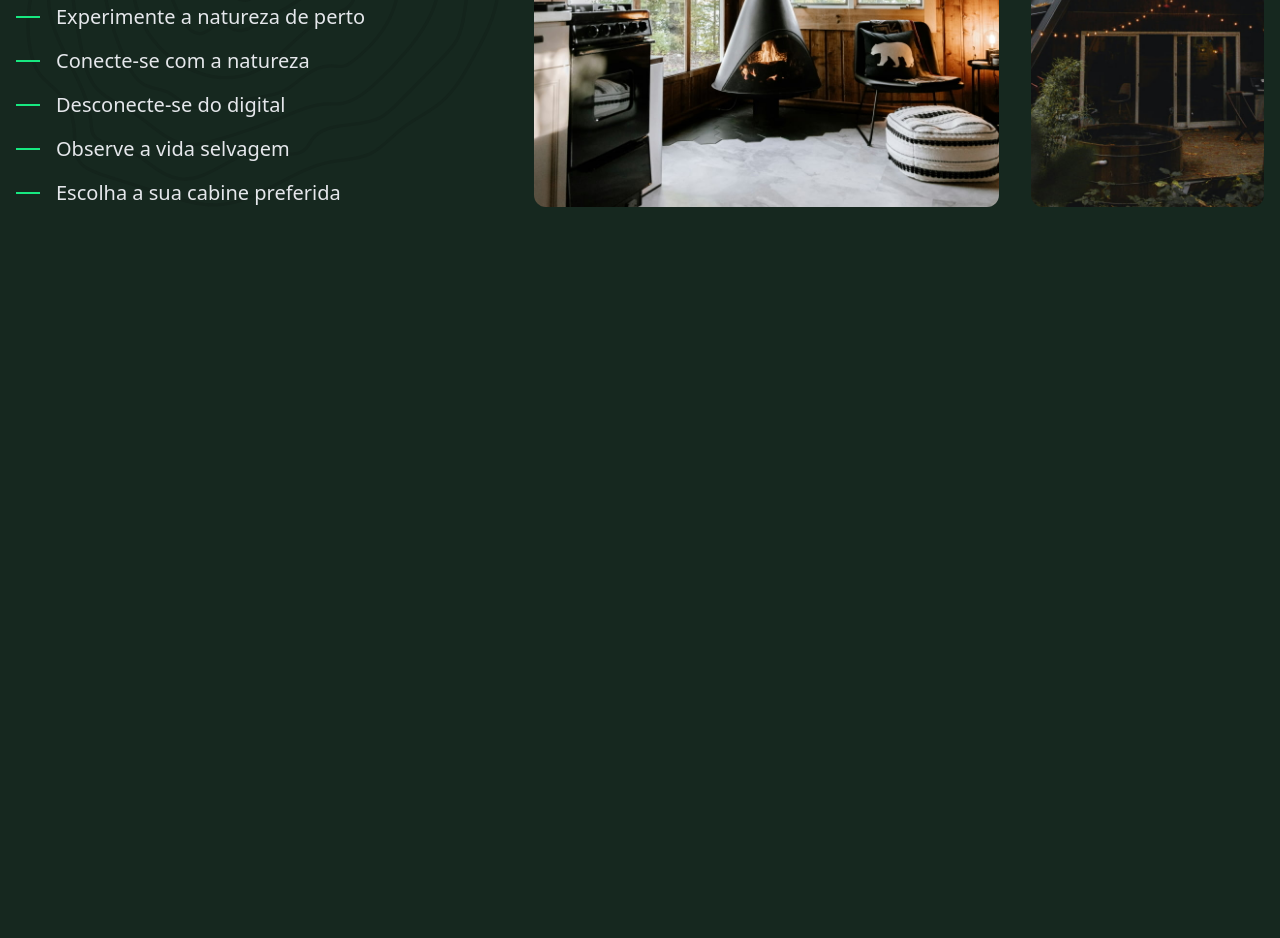
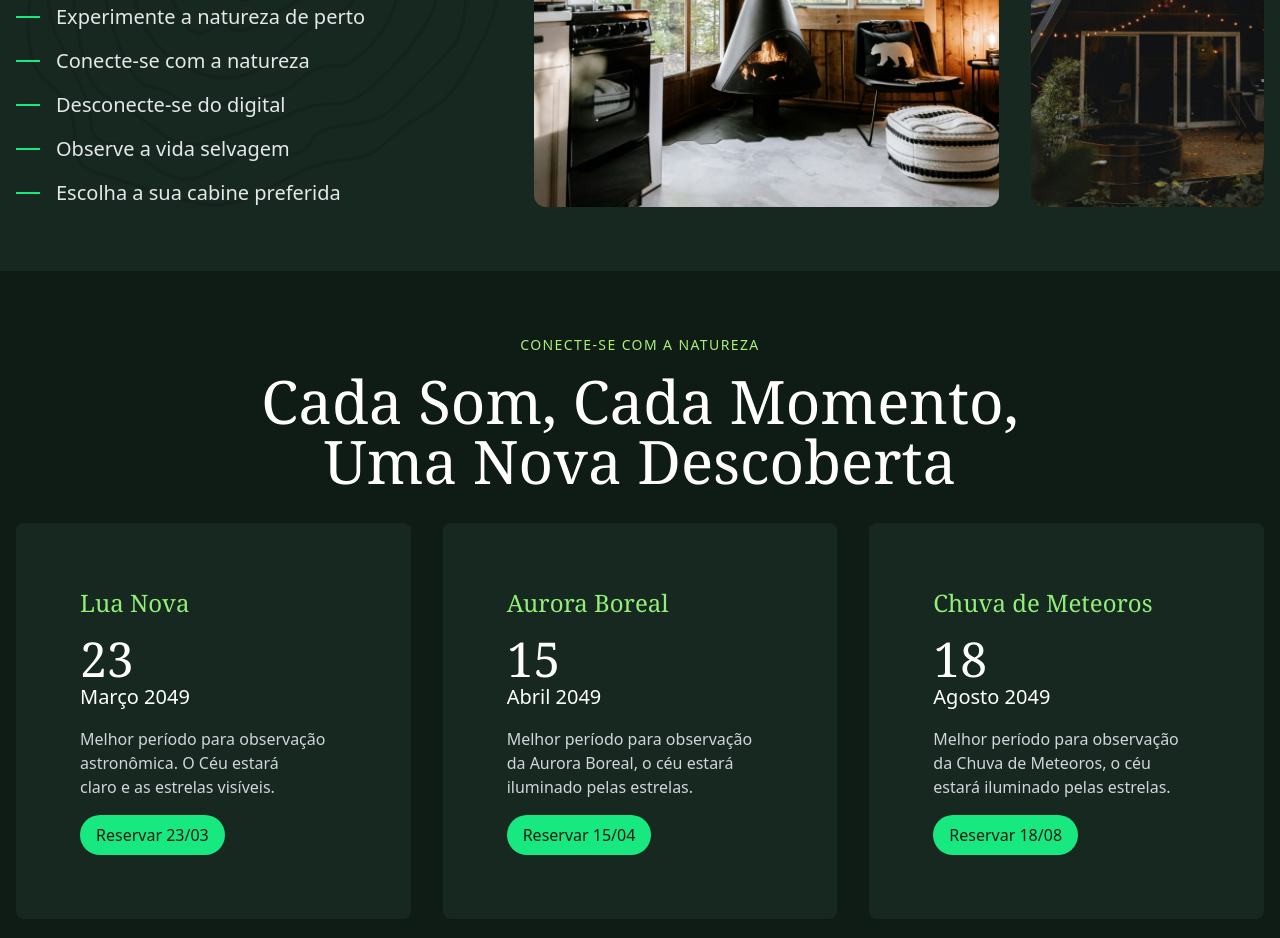
Before and after one commit to Pegasis12/Forest-v4, a website: page src/index.html in a window 1280 px wide. Shown: the part 1309-2247 px from the top of the page. Before the commit the page ends 1900 px from the top, so only its background shows below. Drawn offline with Linux system fonts and the light colour scheme.

Commit message:
acomodacoes

```diff
--- a/src/index.html
+++ b/src/index.html
@@ -112,7 +112,7 @@
       id="acomodacoes"
       class="container grid lg:grid-cols-[2fr_3fr] gap-8 pt-16 mb-12 sm:mb-16"
     >
-     <!-- alinhando o conteudo da grid do texto no final com content-end -->
+      <!-- alinhando o conteudo da grid do texto no final com content-end -->
       <div
         class="content-end bg-[url('./img/padrao.svg')] bg-no-repeat bg-contain bg-left-bottom"
       >
@@ -147,7 +147,7 @@
       </div>
       <div class="grid grid-cols-[2fr_1fr] gap-4 sm:gap-8">
         <!-- o col-span-full faz a div se expandir ao maximo de todas as colunas criadas -->
-         <!-- usando grid para colocar o nome por cima da imagem: inicia todos os elementos na mesma linha e coluna e posiciona o nome para iniciar da forma que quer cm self-->
+        <!-- usando grid para colocar o nome por cima da imagem: inicia todos os elementos na mesma linha e coluna e posiciona o nome para iniciar da forma que quer cm self-->
         <div class="col-span-full grid *:col-start-1 *:row-start-1">
           <!-- limitando a imagem a h-52 para ncrescer tanto de altura, colocando o w-full para ele crescer ao maximo do container e object-cover para n distorcer -->
           <img
@@ -156,7 +156,10 @@
             alt="casa1"
           />
           <!-- posiciona o elemento self pq é um filho, no self-start linha e na coluna justify-self-end e m-2 para da uma margenzinha-->
-          <span class="uppercase text-white rounded-full bg-verde-950/60 px-4 py-2 text-sm/none self-start justify-self-end m-2">Ruby</span>
+          <span
+            class="uppercase text-white rounded-full bg-verde-950/60 px-4 py-2 text-sm/none self-start justify-self-end m-2"
+            >Ruby</span
+          >
         </div>
         <div class="grid *:col-start-1 *:row-start-1">
           <!-- size full ao invez de w-full igual a casa 1 pois size cresce para todos os lados -->
@@ -165,7 +168,10 @@
             src="./img/casa2.jpg"
             alt="casa2"
           />
-          <span class="uppercase text-white rounded-full bg-verde-950/60 px-4 py-2 text-sm/none self-start justify-self-end m-2">Emerald</span>
+          <span
+            class="uppercase text-white rounded-full bg-verde-950/60 px-4 py-2 text-sm/none self-start justify-self-end m-2"
+            >Emerald</span
+          >
         </div>
         <div class="grid *:col-start-1 *:row-start-1">
           <img
@@ -173,8 +179,67 @@
             src="./img/casa3.jpg"
             alt="casa3"
           />
-          <span class="uppercase text-white rounded-full bg-verde-950/60 px-4 py-2 text-sm/none self-start justify-self-end m-2">saphire</span>
+          <span
+            class="uppercase text-white rounded-full bg-verde-950/60 px-4 py-2 text-sm/none self-start justify-self-end m-2"
+            >saphire</span
+          >
         </div>
+      </div>
+    </section>
+
+    <!-- eventos -->
+    <section id="eventos" class="mb-12 sm:mb-16 py-12 sm:py-16 bg-verde-900">
+      <div class="container">
+        <p
+          class="uppercase mb-4 text-center text-verde-200 tracking-widest text-sm"
+        >
+          Conecte-se com a natureza
+        </p>
+        <!-- como tem max-w sempre colocar mx-auto pq n fica totalmente alinhado ao centro -->
+        <h2
+          class="text-center mb-8 text-white text-4xl sm:text-6xl max-w-screen-md mx-auto text-balance font-serif"
+        >
+          Cada Som, Cada Momento, Uma Nova Descoberta
+        </h2>
+        <!-- cresce o maximo 1fr e n diminui menos que 300px overflow-x-auto coloca um scroll bar somente no container do elemento se ele estourar o container-->
+         <!-- snap-x se usa para o elemento na hora do escoll travar no mobile para o usuario, o snap-mandatory é para sempre ocorrer esse evento, lembrando de informar em cada elemento qual tipo de snap, no caso o snap-center ele vai centre tentar travar o elemento ao meio-->
+        <div class="overflow-x-auto pb-4 snap-x snap-mandatory grid grid-cols-[repeat(3,minmax(300px,1fr))] gap-4 sm:gap-8">
+          <div class="grid gap-4 bg-verde-800 p-6 sm:p-8 rounded-lg snap-center">
+            <div class="grid gap-4 bg-verde-800 p-6 sm:p-8 rounded-lg">
+            <h3 class="text-verde-300 font-serif text-2xl">Lua Nova</h3>
+            <div class="text-white">
+              <p class="font-serif text-5xl">23</p>
+              <p class="text-xl">Março 2049</p>
+            </div>
+            <p class="text-gray-300 text-balance">Melhor período para observação astronômica. O Céu estará claro e as estrelas visíveis.</p>
+            <a href="#contato" class="bg-verde-400 text-verde-900 py-2 px-4 inline-block rounded-full justify-self-start self-end">Reservar 23/03</a>
+          </div>
+        </div>
+
+        <div class="grid gap-4 bg-verde-800 p-6 sm:p-8 rounded-lg snap-center">
+          <div class="grid gap-4 bg-verde-800 p-6 sm:p-8 rounded-lg">
+          <h3 class="text-verde-300 font-serif text-2xl">Aurora Boreal</h3>
+          <div class="text-white">
+            <p class="font-serif text-5xl">15</p>
+            <p class="text-xl">Abril 2049</p>
+          </div>
+          <p class="text-gray-300 text-balance">Melhor período para observação da Aurora Boreal, o céu estará iluminado pelas estrelas.</p>
+          <a href="#contato" class="bg-verde-400 text-verde-900 py-2 px-4 inline-block rounded-full justify-self-start self-end">
+            Reservar 15/04</a>
+        </div>
+      </div>
+
+      <div class="grid gap-4 bg-verde-800 p-6 sm:p-8 rounded-lg snap-center">
+        <div class="grid gap-4 bg-verde-800 p-6 sm:p-8 rounded-lg">
+        <h3 class="text-verde-300 font-serif text-2xl">Chuva de Meteoros</h3>
+        <div class="text-white">
+          <p class="font-serif text-5xl">18</p>
+          <p class="text-xl">Agosto 2049</p>
+        </div>
+        <p class="text-gray-300 text-balance">Melhor período para observação da Chuva de Meteoros, o céu estará iluminado pelas estrelas.</p>
+        <a href="#contato" class="bg-verde-400 text-verde-900 py-2 px-4 inline-block rounded-full justify-self-start self-end">Reservar 18/08</a>
+      </div>
+    </div>
       </div>
     </section>
   </body>
```
Also changed, not shown: src/output.css.
